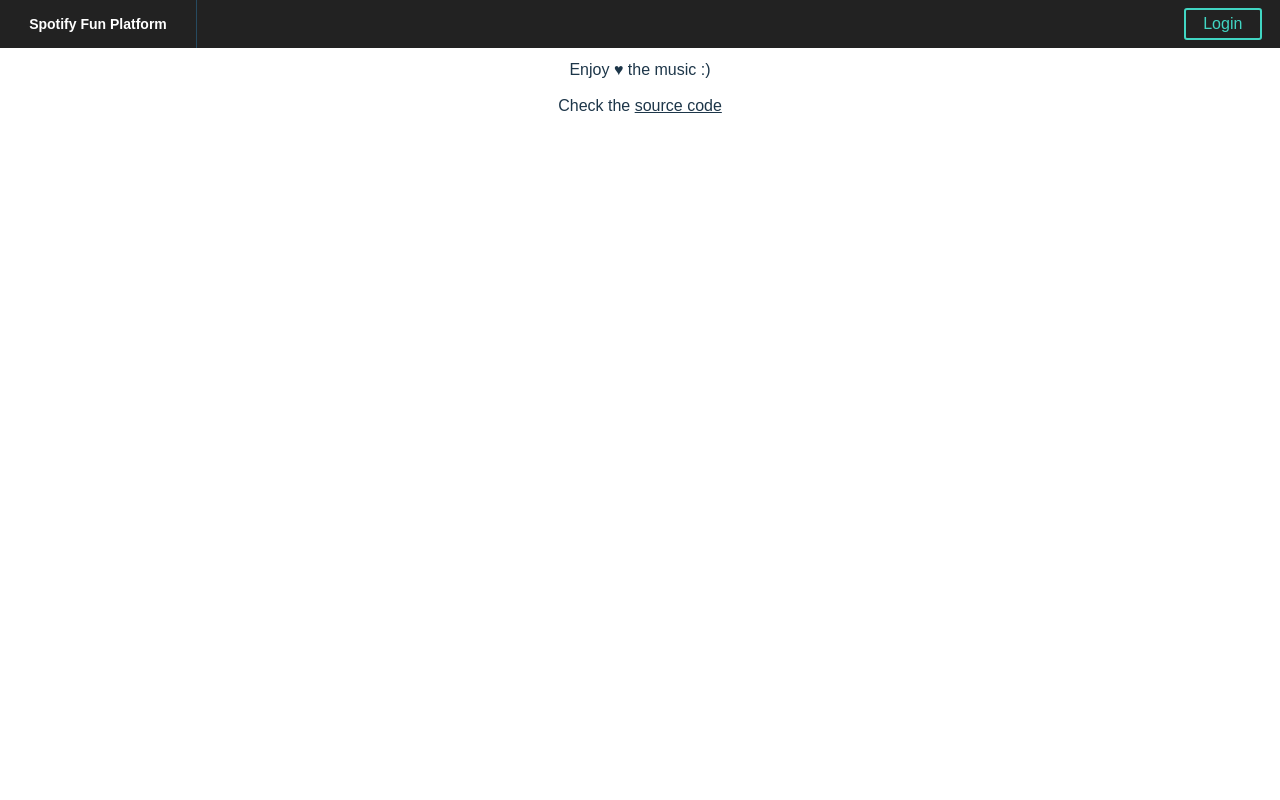
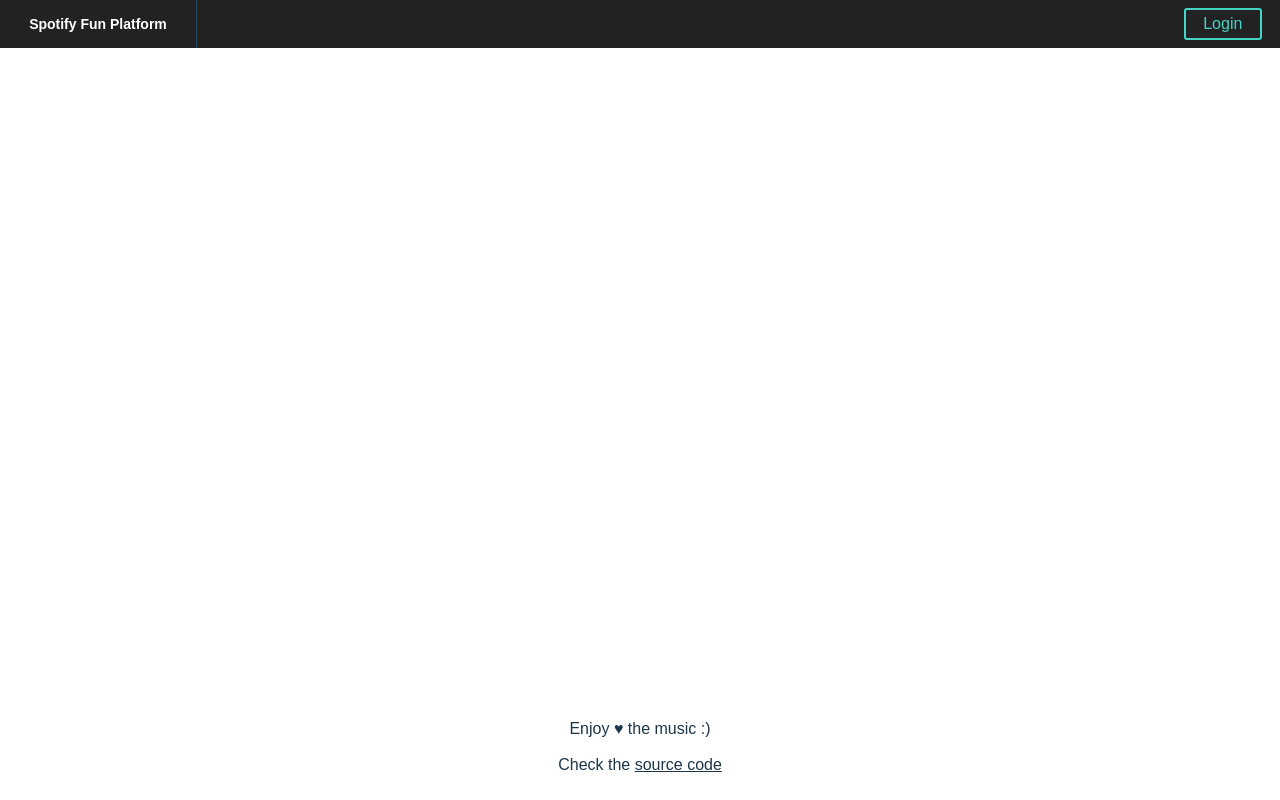
Before and after one commit to gauravshah786/SpotifyApp, a React (Create React App) app in the folder front-app/: page / in a window 1280 px wide. Built offline with nearby package versions, Linux system fonts and the light colour scheme; the HTML template or start-up script is replaced by a standard one.

Commit message:
footer fixed

```diff
--- a/front-app/src/App.js
+++ b/front-app/src/App.js
@@ -4,14 +4,17 @@ import styled from 'styled-components';
 import Content from './Content';
 import Header from './Header';
 import getCookie from './getCookie';
-import { StyledFlexDiv } from './StyledComponents';
 
 const StyledApp = styled.div`
   text-align: center;
 `;
 
-const StyledFooter = styled(StyledFlexDiv)`
+const StyledFooter = styled.footer`
+  bottom: 0;
   height: 5rem;
+  left: 0;
+  position: fixed;
+  width: 100%;
 `
 
 const SOURCE_CODE = 'https://github.com/gauravshah786/SpotifyApp';
```
